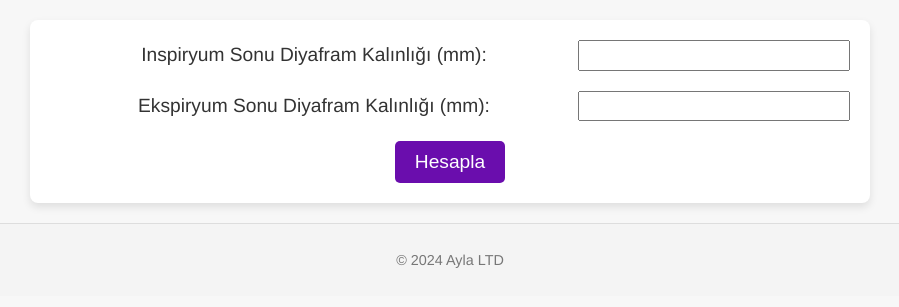
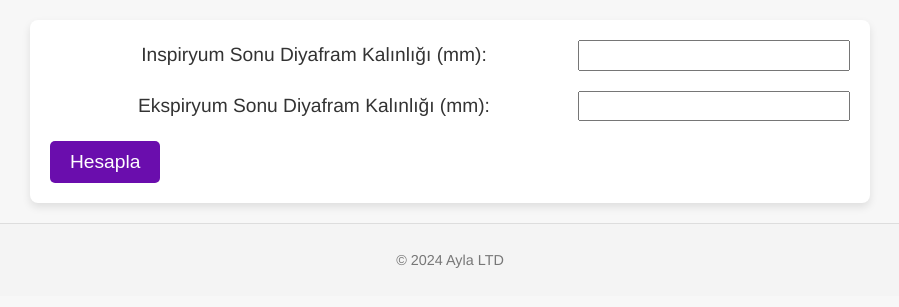
Before and after one commit to MuMSuZ/niv, a Flask app: page /nivsure in a window 1280 px wide. Shown: the part 184-491 px from the top of the page, without its empty margins (190-1089 px from the left). Run offline with Flask 3, Linux system fonts and the light colour scheme.

Commit message:
Update styles.css

```diff
--- a/static/styles.css
+++ b/static/styles.css
@@ -66,7 +66,7 @@ nav ul li a:hover {
 
 .button-container {
     display: flex;
-    justify-content: center; /* Ortalar */
+    justify-content: left; /* Ortalar */
     margin-top: 20px;
 
 }
```
